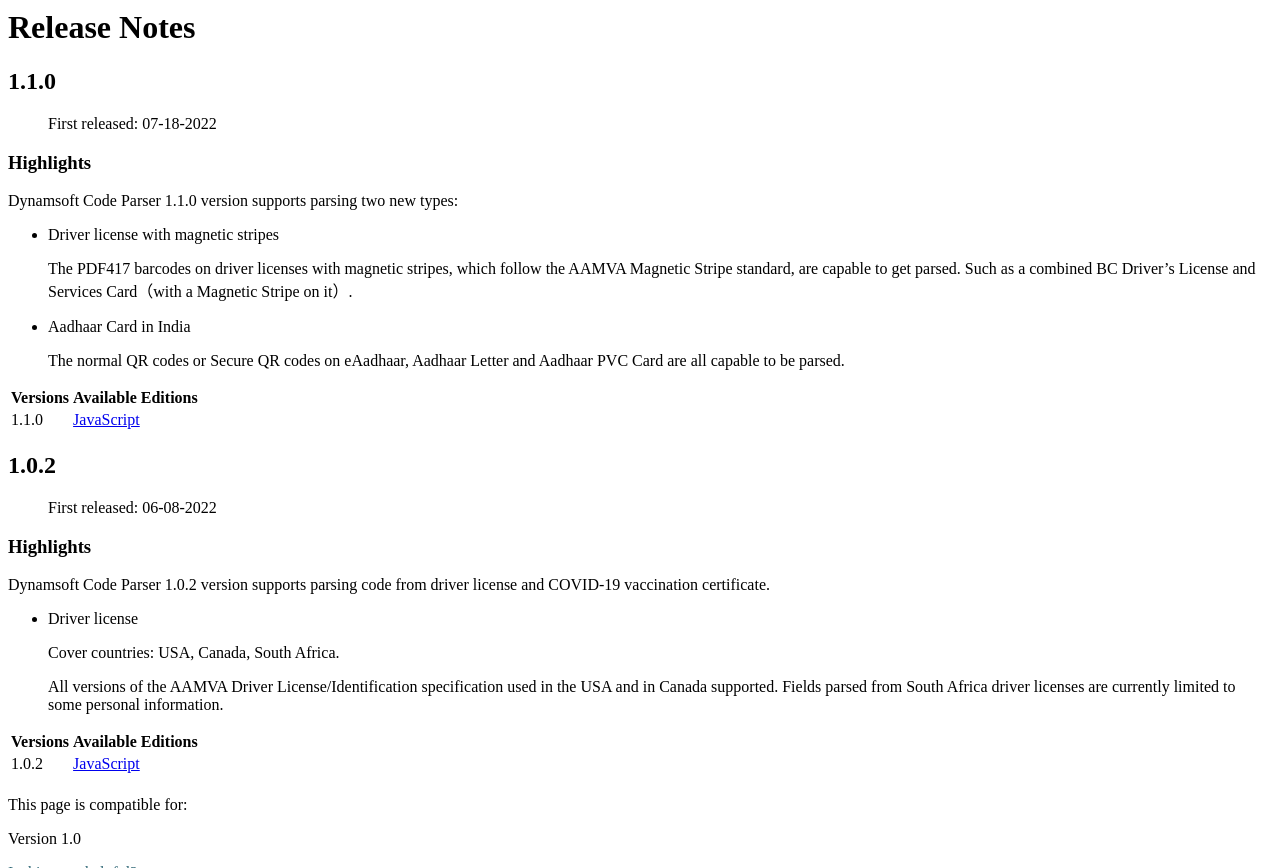
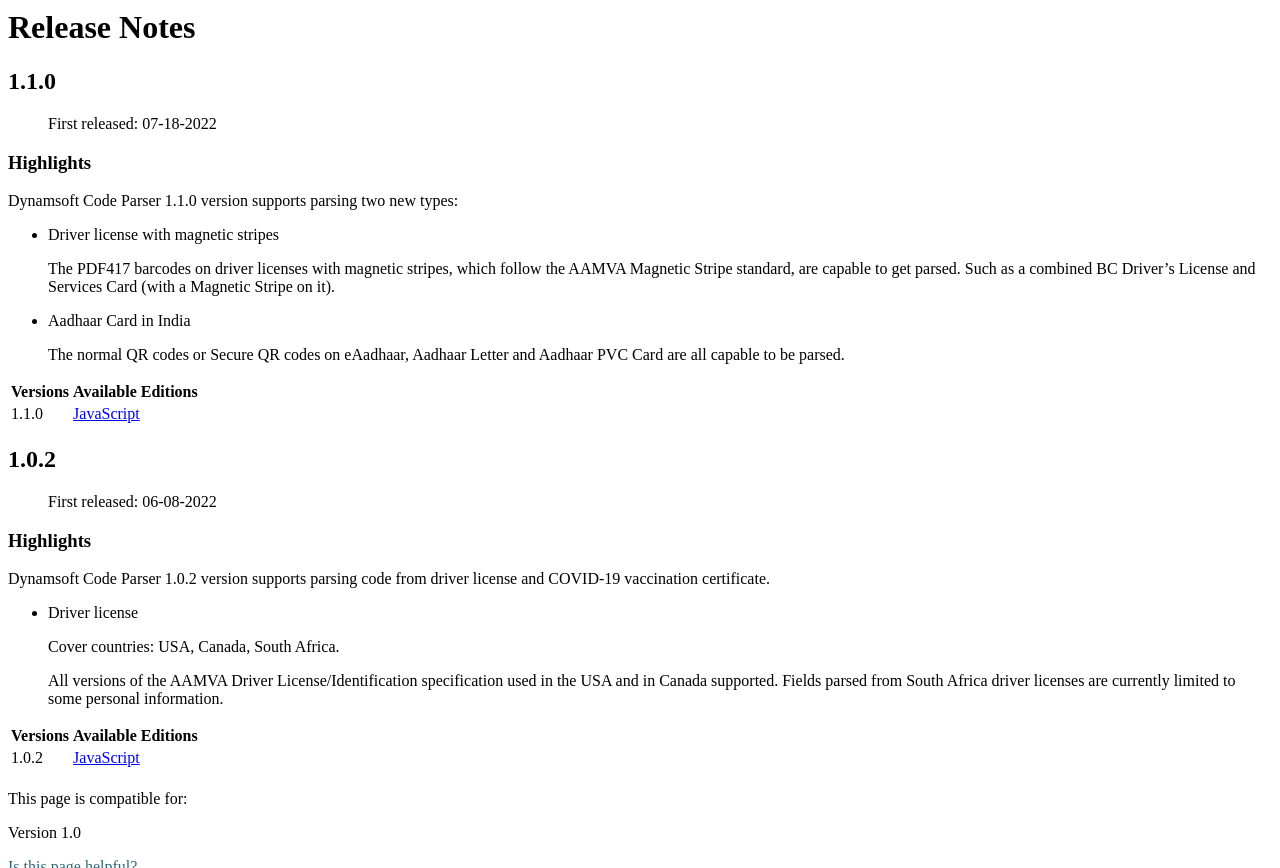
Before and after one commit to dynamsoft-docs/code-parser-docs, a Jekyll site: the page built from release-notes/index.md, in a window 1280 px wide and 900 px high, scrolled down 595 px, cut to the strip 0-868 px from the top of the window. Built offline with Jekyll 4.4.1, drawn with Linux system fonts in a browser that asks for light colours.

Commit message:
fix punctuation marks

```diff
--- a/release-notes/index.md
+++ b/release-notes/index.md
@@ -21,7 +21,7 @@ Dynamsoft Code Parser 1.1.0 version supports parsing two new types:
 
 * Driver license with magnetic stripes
 
-    The PDF417 barcodes on driver licenses with magnetic stripes, which follow the AAMVA Magnetic Stripe standard, are capable to get parsed. Such as a combined BC Driver's License and Services Card（with a Magnetic Stripe on it）.
+    The PDF417 barcodes on driver licenses with magnetic stripes, which follow the AAMVA Magnetic Stripe standard, are capable to get parsed. Such as a combined BC Driver's License and Services Card (with a Magnetic Stripe on it).
 
 * Aadhaar Card in India
 
```
Also changed, not shown: development/javascript/api-reference/CodeParser.md (+3 -3 lines), development/javascript/user-guide.md (+3 -3 lines).
